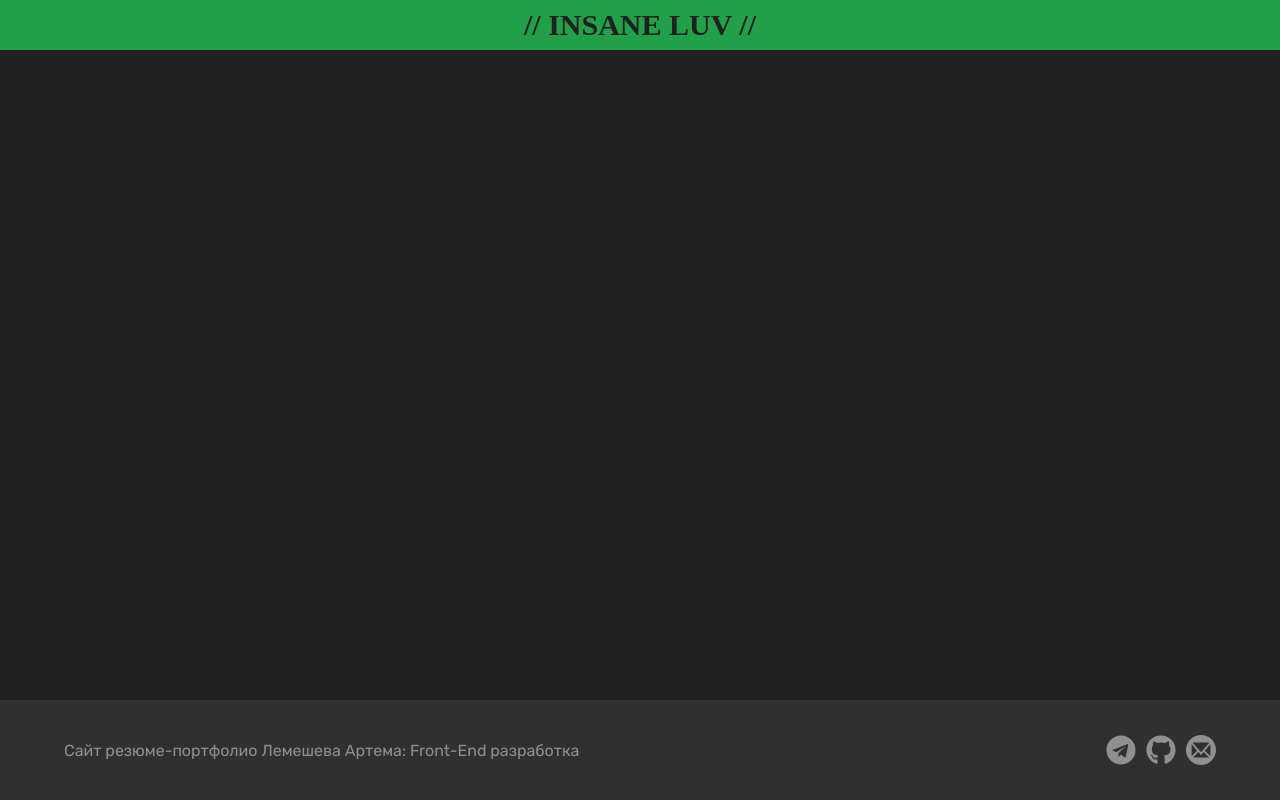
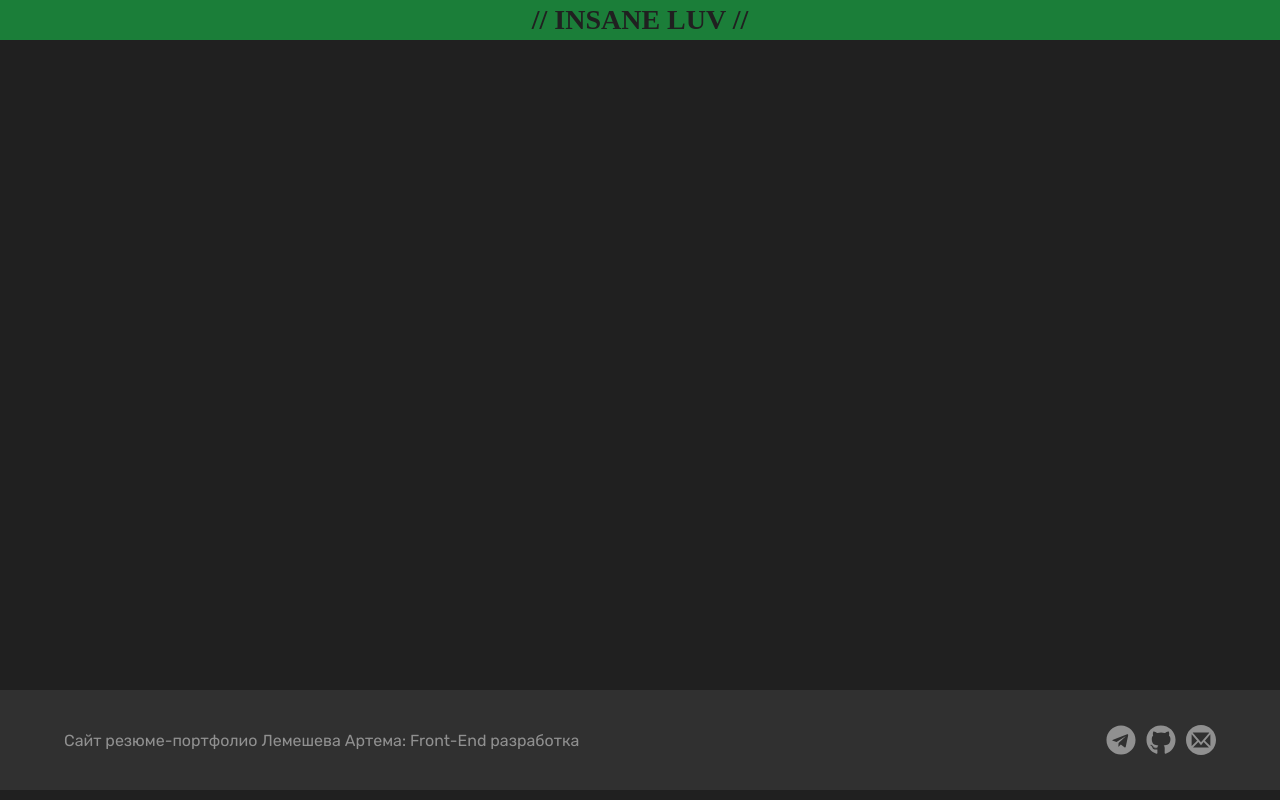
Before and after one commit to insaneluvvv/insaneluv.ru, a React (Vite) app: page / in a window 1280 px wide. Built offline with nearby package versions, Linux system fonts and the light colour scheme; a web font is replaced by a local one.

Commit message:
Header component

```diff
--- a/src/components/Header.tsx
+++ b/src/components/Header.tsx
@@ -16,13 +16,22 @@ const HeaderWrapper = styled.div`
   justify-content: center;
   align-items: center;
   width: 100%;
-  height: 50px;
+  height: 40px;
   background-color: #21A049;
+  transition: 300ms ease;
   span {
     color: #202020;
     font-family: "Unbounded", serif;
-    font-size: 30px;
+    font-size: 25px;
     font-weight: 600;
+    transition: 500ms ease;
+  }
+
+  &:hover {
+    background-color: #1b7e39;
+    span {
+      font-size: 28px;
+    }
   }
 `;
 
```
